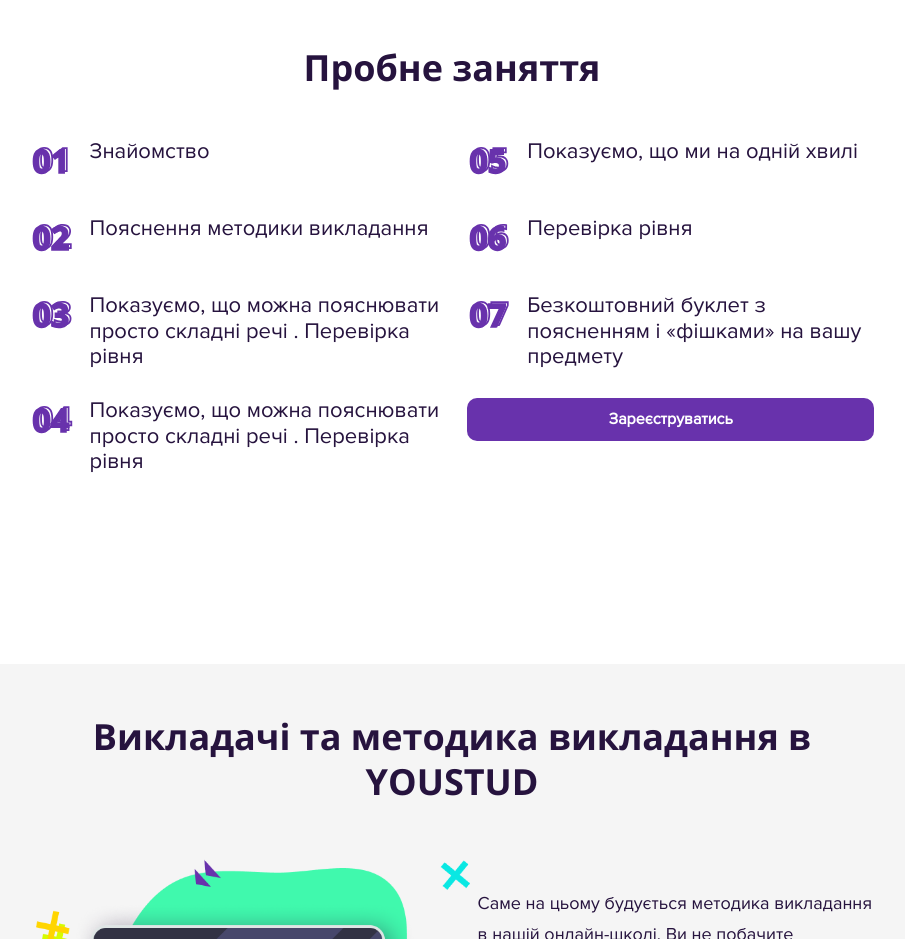
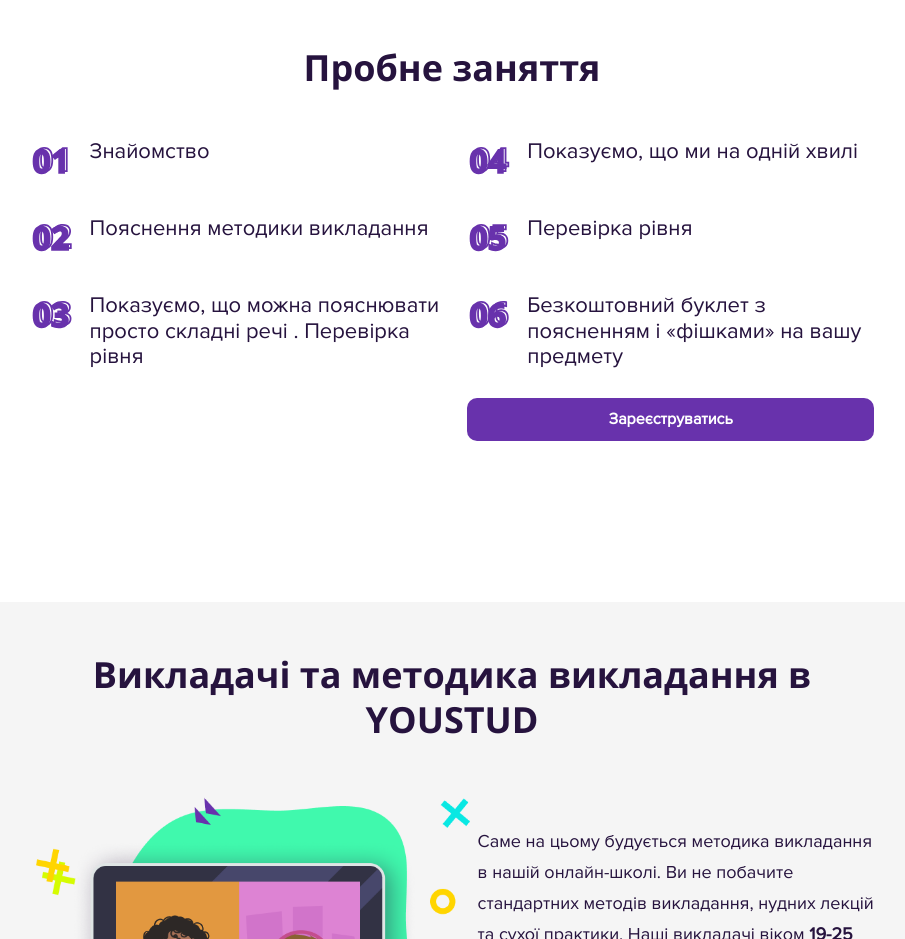
Before and after one commit to bloodsawe/Grishalanding, a website: page src/index.html in a window 1280 px wide. Shown: the part 3540-4479 px from the top of the page, without its empty margins (188-1093 px from the left). Drawn offline with nearby package versions, Linux system fonts and the light colour scheme; files that its build step writes are made by us from their sources.

Commit message:
change rules text

```diff
--- a/src/_trial.html
+++ b/src/_trial.html
@@ -14,7 +14,7 @@
 				</div>
 				<p>Пояснення методики викладання</p>
 			</div>
-			<div class="trial__text">
+			<!-- <div class="trial__text">
 				<div class="info__number">
 					<img src="./img/03.svg" alt="" />
 				</div>
@@ -22,10 +22,10 @@
 					Показуємо, що можна пояснювати просто складні речі .
 					Перевірка рівня
 				</p>
-			</div>
+			</div> -->
 			<div class="trial__text">
 				<div class="info__number">
-					<img src="./img/04.svg" alt="" />
+					<img src="./img/03.svg" alt="" />
 				</div>
 				<p>
 					Показуємо, що можна пояснювати просто складні речі .
@@ -36,19 +36,19 @@
 		<div class="trial__right">
 			<div class="trial__text">
 				<div class="info__number">
-					<img src="./img/05.svg" alt="" />
+					<img src="./img/04.svg" alt="" />
 				</div>
 				<p>Показуємо, що ми на одній хвилі</p>
 			</div>
 			<div class="trial__text">
 				<div class="info__number">
-					<img src="./img/06.svg" alt="" />
+					<img src="./img/05.svg" alt="" />
 				</div>
 				<p>Перевірка рівня</p>
 			</div>
 			<div class="trial__text">
 				<div class="info__number">
-					<img src="./img/07.svg" alt="" />
+					<img src="./img/06.svg" alt="" />
 				</div>
 				<p>
 					Безкоштовний буклет з поясненням і «фішками» на вашу
```
Also changed, not shown: build/index.html.
